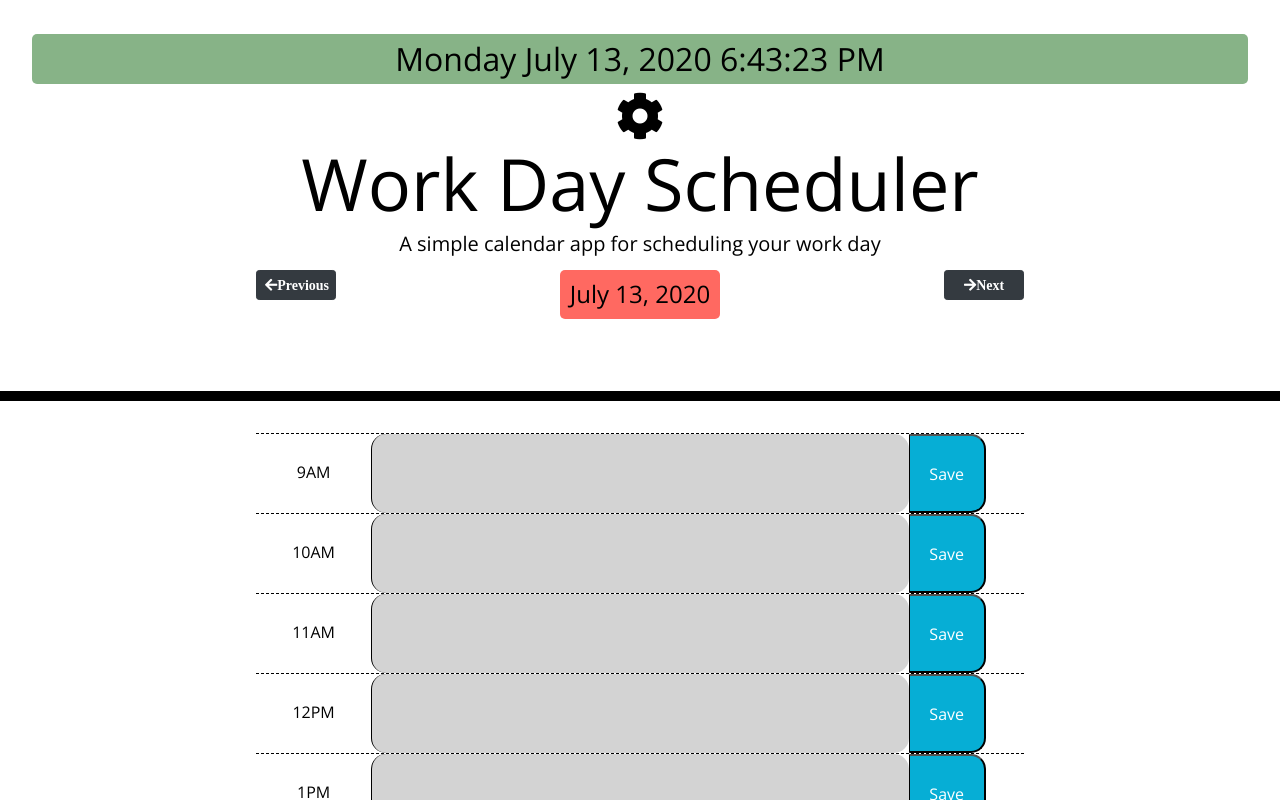
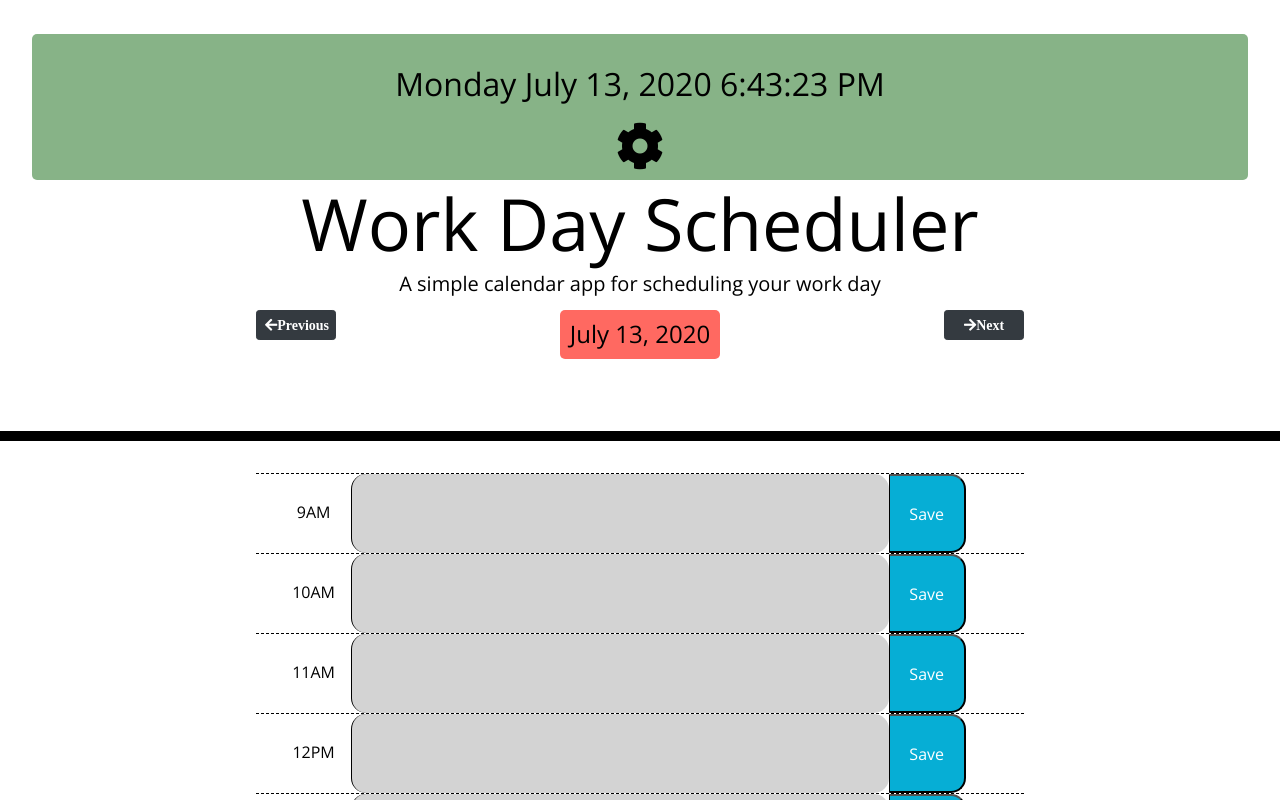
Before and after one commit to Toogii2019/day_planner, a plain HTML site: page index.html in a window 1280 px wide. Shown: the top 800 px of the page. Drawn offline with nearby package versions, Linux system fonts and the light colour scheme.

Commit message:
Some CSS styling done

```diff
--- a/static/css/style.css
+++ b/static/css/style.css
@@ -18,19 +18,21 @@ textarea{
 }
 nav {
   margin-top: -30px;
+  background: rgb(135, 179, 135);
+  border-radius: 5px;
+  padding: 10px;
 }
 
 
 .clock {
-  background: rgb(135, 179, 135);
   width: auto;
   height: 50px;
   display:flex;
   align-items: center;
   justify-content: center;
   border-radius: 5px;
-
-
+  padding:30px;
+  margin-top: 10px;
 }
 
 .rowtext {
@@ -38,7 +40,7 @@ nav {
   width: 15%;
   text-align: left;
 
-  margin-right: -70px;
+  margin-right: -90px;
   /* border: 1px solid; */
   text-align: center;
 }
```
